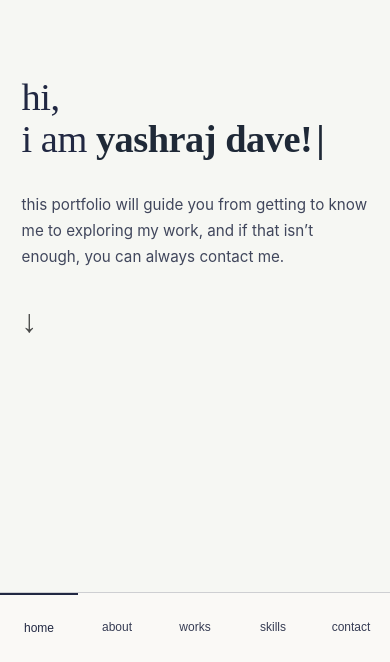
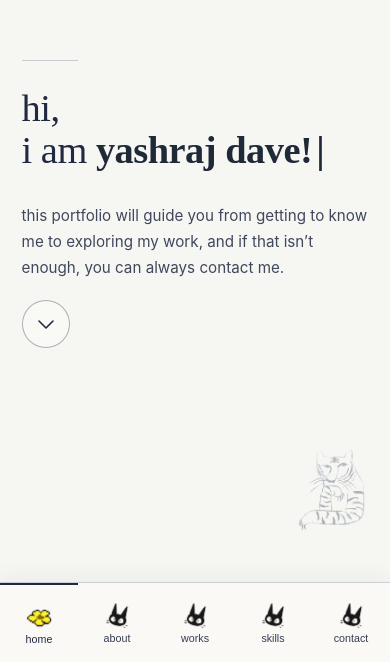
Before and after one commit to phutcop/portfolio, a React (Vite) app in the folder myPortfolio/: page / in a window 390 px wide. Shown: the part 182-844 px from the top of the page. Built offline with nearby package versions, Linux system fonts and the light colour scheme.

Commit message:
Polish mobile portfolio navigation

```diff
--- a/myPortfolio/src/App.jsx
+++ b/myPortfolio/src/App.jsx
@@ -24,31 +24,31 @@ function App() {
   }, [activeSection]);
 
   return (
-    <div className="app-layout">
+    <div className="app-layout" data-section={activeSection}>
       {/* LEFT ICON PANEL (DESKTOP) */}
       <aside className="icon-panel">
         <button onClick={() => setActiveSection("home")} aria-current={activeSection === "home" ? "page" : undefined}>
-          <img src={homeImg} alt="home" />
+          <img src={homeImg} alt="" />
           <span>home</span>
         </button>
 
         <button onClick={() => setActiveSection("about")} aria-current={activeSection === "about" ? "page" : undefined}>
-          <img src={sectionsImg} alt="about" />
+          <img src={sectionsImg} alt="" />
           <span>about</span>
         </button>
 
         <button onClick={() => setActiveSection("works")} aria-current={activeSection === "works" ? "page" : undefined}>
-          <img src={sectionsImg} alt="works" />
+          <img src={sectionsImg} alt="" />
           <span>works</span>
         </button>
 
         <button onClick={() => setActiveSection("skills")} aria-current={activeSection === "skills" ? "page" : undefined}>
-          <img src={sectionsImg} alt="skills" />
+          <img src={sectionsImg} alt="" />
           <span>skills</span>
         </button>
 
         <button onClick={() => setActiveSection("contact")} aria-current={activeSection === "contact" ? "page" : undefined}>
-          <img src={sectionsImg} alt="contact" />
+          <img src={sectionsImg} alt="" />
           <span>contact</span>
         </button>
 
@@ -57,7 +57,7 @@ function App() {
           target="_blank"
           rel="noreferrer"
         >
-          <img src={resumeImg} alt="resume" />
+          <img src={resumeImg} alt="" />
           <span>resume</span>
         </a>
       </aside>
--- a/myPortfolio/src/components/About.jsx
+++ b/myPortfolio/src/components/About.jsx
@@ -1,3 +1,5 @@
+import SectionArrow from "./SectionArrow";
+
 function About({ onNext }) {
   return (
     <div className="about-inner">
@@ -36,7 +38,7 @@ function About({ onNext }) {
             onClick={onNext}
             aria-label="Scroll to works"
           >
-            ↓
+            <SectionArrow />
           </button>
           </div>
         </div>
--- /dev/null
+++ b/myPortfolio/src/components/SectionArrow.jsx
@@ -0,0 +1,23 @@
+function SectionArrow({ direction = "down" }) {
+  return (
+    <svg
+      className="section-arrow-icon"
+      viewBox="0 0 24 24"
+      fill="none"
+      stroke="currentColor"
+      strokeWidth="1.6"
+      strokeLinecap="round"
+      strokeLinejoin="round"
+      aria-hidden="true"
+      focusable="false"
+    >
+      {direction === "up" ? (
+        <path d="m5 15 7-7 7 7" />
+      ) : (
+        <path d="m5 9 7 7 7-7" />
+      )}
+    </svg>
+  );
+}
+
+export default SectionArrow;
--- a/myPortfolio/src/components/Skills.jsx
+++ b/myPortfolio/src/components/Skills.jsx
@@ -1,4 +1,5 @@
 import { useState } from "react";
+import SectionArrow from "./SectionArrow";
 
 const skills = [
   ["canva", "i make niche designs that fit the idea, instead of looking like another template."],
@@ -25,7 +26,7 @@ function Skills({ onNext }) {
         <h2 className="skills-title">skills & interests</h2>
         <ul className="skills-bullet-list" aria-label="Skills and interests">
           {skills.map(([name, description], index) => (
-            <li key={name}>
+            <li key={name} className={activeSkill === index ? "active" : ""}>
               <button
                 type="button"
                 className={`skill-bullet-button ${activeSkill === index ? "active" : ""}`}
@@ -41,7 +42,7 @@ function Skills({ onNext }) {
             </li>
           ))}
         </ul>
-        <button className="scroll-down" onClick={onNext} aria-label="Go to contact">↓</button>
+        <button className="scroll-down" onClick={onNext} aria-label="Go to contact"><SectionArrow /></button>
       </div>
     </div>
   );
--- a/myPortfolio/src/components/Work.jsx
+++ b/myPortfolio/src/components/Work.jsx
@@ -1,4 +1,5 @@
 import { useState } from "react";
+import SectionArrow from "./SectionArrow";
 
 function Work({ onNext }) {
   const [activeIndex, setActiveIndex] = useState(null);
@@ -133,7 +134,7 @@ function Work({ onNext }) {
           onClick={onNext}
           aria-label="Scroll to skills"
         >
-          ↓
+          <SectionArrow />
         </button>
       </div>
     </div>
--- a/myPortfolio/src/index.css
+++ b/myPortfolio/src/index.css
@@ -563,11 +563,11 @@ p {
 @media (max-width: 768px) {
   .skills-bullet-list {
     grid-template-columns: 1fr;
-    row-gap: 1rem;
+    row-gap: 0;
   }
 
   .skills-bullet-list li {
-    min-height: 2.8rem;
+    min-height: 2.55rem;
   }
 
   .skill-bullet-button {
--- a/myPortfolio/src/pages/ContactPage.jsx
+++ b/myPortfolio/src/pages/ContactPage.jsx
@@ -1,4 +1,5 @@
 import { useState } from "react";
+import SectionArrow from "../components/SectionArrow";
 
 function Contact({ onHome }) {
   const [sent, setSent] = useState(false);
@@ -41,7 +42,7 @@ function Contact({ onHome }) {
           onClick={onHome}
           aria-label="Back to home"
         >
-          ↑
+          <SectionArrow direction="up" />
         </button>
 
         {/* FORM */}
--- a/myPortfolio/src/pages/Home.jsx
+++ b/myPortfolio/src/pages/Home.jsx
@@ -1,4 +1,5 @@
 import { useEffect, useState } from "react";
+import SectionArrow from "../components/SectionArrow";
 
 function Home({ onNext }) {
   const fullText = "yashraj dave!";
@@ -40,7 +41,7 @@ function Home({ onNext }) {
         aria-label="Scroll to about"
         onClick={onNext}
       >
-        ↓
+        <SectionArrow />
       </button>
     </div>
   );
--- a/myPortfolio/src/styles/global.css
+++ b/myPortfolio/src/styles/global.css
@@ -1354,6 +1354,128 @@ body {
   opacity: 0.6;
 }
 
+/* Navigation uses a drawn icon so it cannot turn into an emoji glyph. */
+.scroll-down {
+  display: inline-flex;
+  align-items: center;
+  justify-content: center;
+  width: 48px;
+  height: 48px;
+  padding: 0;
+  color: var(--text-main);
+  opacity: 1;
+  animation: none;
+  transition: transform 180ms ease, background-color 180ms ease;
+}
+
+.scroll-down:hover {
+  transform: translateY(3px);
+}
+
+.scroll-down.up:hover {
+  transform: translateY(-3px);
+}
+
+.section-arrow-icon {
+  display: block;
+  width: 27px;
+  height: 27px;
+}
+
+@media (max-width: 768px) {
+  .app-layout {
+    --mobile-nav-height: 5rem;
+  }
+
+  .app-layout > .icon-panel {
+    height: calc(var(--mobile-nav-height) + env(safe-area-inset-bottom));
+    padding-bottom: env(safe-area-inset-bottom);
+    box-shadow: 0 -5px 22px rgba(33, 40, 66, 0.05);
+  }
+
+  .app-layout > .icon-panel > button {
+    gap: 0.1rem;
+    padding: 0.35rem 0.1rem;
+  }
+
+  .app-layout > .icon-panel > button img {
+    display: block;
+    width: 31px;
+    height: 31px;
+    object-fit: contain;
+  }
+
+  .app-layout > .icon-panel > button span {
+    font-size: 0.67rem;
+    line-height: 1.1;
+  }
+
+  .content > .section,
+  .content > #contact,
+  .content > .home {
+    padding-bottom: calc(var(--mobile-nav-height) + env(safe-area-inset-bottom) + 1.5rem) !important;
+  }
+
+  .content .scroll-down {
+    width: 48px;
+    height: 48px;
+    margin-top: 1.2rem;
+    border: 1px solid rgba(33, 40, 66, 0.35);
+    border-radius: 50%;
+    background: rgba(250, 249, 246, 0.8);
+  }
+
+  .content .scroll-down:active {
+    background: rgba(33, 40, 66, 0.1);
+  }
+
+  .content .section-arrow-icon {
+    width: 24px;
+    height: 24px;
+  }
+
+  .home-inner::before {
+    content: "";
+    display: block;
+    width: 3.5rem;
+    height: 1px;
+    margin-bottom: 1.6rem;
+    background: var(--panel-border);
+  }
+
+  .work-list {
+    gap: 0.45rem;
+  }
+
+  .work-item {
+    border: 0;
+  }
+
+  .work-header {
+    padding: 0.8rem 0;
+  }
+
+  .work-description.open {
+    max-height: 600px;
+    padding-bottom: 0.9rem;
+  }
+
+  .app-layout > .tiger {
+    display: none;
+  }
+
+  .app-layout[data-section="home"] > .tiger,
+  .app-layout[data-section="about"] > .tiger {
+    display: block;
+    position: fixed;
+    width: 78px;
+    right: 1rem;
+    bottom: calc(var(--mobile-nav-height) + env(safe-area-inset-bottom) + 0.85rem);
+    opacity: 0.38;
+    z-index: 4;
+  }
+}
+
 /* Sections are pages: scrolling stays inside the open page. */
 html,
 body,
@@ -1416,7 +1538,7 @@ body,
     position: fixed;
     inset: auto 0 0 0;
     width: 100%;
-    height: 4.4rem;
+    height: calc(var(--mobile-nav-height) + env(safe-area-inset-bottom));
     flex-direction: row;
     justify-content: space-around;
     align-items: stretch;
@@ -1462,7 +1584,7 @@ body,
   .content > .home {
     height: 100dvh;
     min-height: 100dvh !important;
-    padding: 2rem 1.35rem 6.5rem !important;
+    padding: 2rem 1.35rem calc(var(--mobile-nav-height) + env(safe-area-inset-bottom) + 1.5rem) !important;
     overflow-y: auto;
     opacity: 1;
     transform: none;
```
